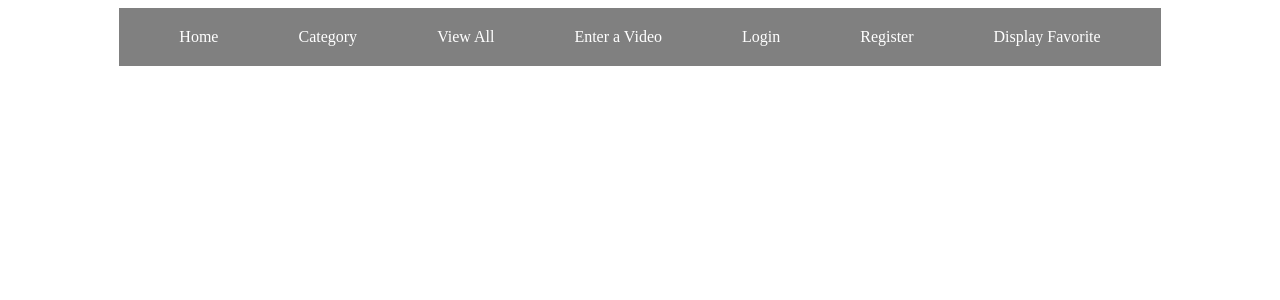
After one commit to BowenChan/CS-174-Website-Project, a PHP site: page /header.php in a window 1280 px wide. The commit adds this page. Shown: the top 300 px of the page. Run offline with PHP 8.4, Linux system fonts and the light colour scheme.

Commit message:
Added header.php

```diff
--- a/displayFav.php
+++ b/displayFav.php
@@ -9,7 +9,7 @@
 <?php
 	session_start();
 	ob_start();
-	include('header.html');
+	include('header.php');
 	require_once("connect.php");
 	include('selectdbfav.php');
 
--- a/enterData.php
+++ b/enterData.php
@@ -6,7 +6,7 @@
 </head>
 
 <body>
-<?php include('header.html');
+<?php include('header.php');
 
 include ("dbconnect.php");
 ?>
--- a/entry.php
+++ b/entry.php
@@ -1,6 +1,6 @@
 
 <?php include("dbconnect.php");
-include('header.html');
+include('header.php');
 //recover the form variable values.
 if(!empty($link) || !empty($title) || !empty($image)){
 $title= mysql_real_escape_string(trim(strip_tags($_POST['title'])),$dbc);
--- /dev/null
+++ b/header.php
@@ -0,0 +1,69 @@
+<!doctype html>
+<html><head>
+<meta charset="utf-8">
+<link rel = "stylesheet" href = "headerstyle.css">
+<title>Untitled Document</title>
+</head>
+
+<body>
+<?php session_start() ?>
+<nav width="100%" height="56" >
+  <ul>
+   	<li><a href = "welcome.php">Home</a></li>
+    <li><a href = "#">Category</a>
+    	<ul>
+               	<li><a href = "video.php?sort=lgnth"> Length </a>
+                	<ul>
+                    	<li><a href = "video.php?sort=lgnth&constr=10"> 0-10 minutes </a></li>
+                        <li><a href = "video.php?sort=lgnth&constr=20"> 10-20 minutes </a></li>
+                        <li><a href = "video.php?sort=lgnth&constr=40"> 20-40 minutes </a></li>
+                        <li><a href = "video.php?sort=lgnth&constr=60"> 40-60 minutes </a></li>
+                        <li><a href = "video.php?sort=lgnth&constr=61"> 1+ hour </a></li>
+                    </ul>
+                </li>
+                <li><a href = "video.php?sort=rsltn"> Highest Resolution </a>
+                	<ul>
+                    	<li><a href = "video.php?sort=rsltn&constr=144"> 144p </a></li>
+                        <li><a href = "video.php?sort=rsltn&constr=240"> 240p </a></li>
+                        <li><a href = "video.php?sort=rsltn&constr=360"> 360p </a></li>
+                        <li><a href = "video.php?sort=rsltn&constr=480"> 480p </a></li>
+                        <li><a href = "video.php?sort=rsltn&constr=720"> 720p </a></li>
+                        <li><a href = "video.php?sort=rsltn&constr=1080"> 1080p </a></li>
+                	</ul>
+                </li>
+                <li><a href = "video.php?sort=lang"> Language </a>
+                	<ul>
+                    	<li><a href = "video.php?sort=lang&constr=eng"> English </a></li>
+                        <li><a href = "video.php?sort=lang&constr=none"> Non-English </a></li>
+                    </ul>
+                </li>
+                <li><a href = "video.php?sort=vwcnt"> View Count </a>
+                	<ul>
+                        <li><a href = "video.php?sort=vwcnt&constr=75"> 50,000-75,000 </a></li>
+                        <li><a href = "video.php?sort=vwcnt&constr=100"> 75,001-100,000 </a></li>
+                        <li><a href = "video.php?sort=vwcnt&constr=125"> 100,001-125,000 </a></li>
+                        <li><a href = "video.php?sort=vwcnt&constr=150"> 125,001 - 150,000 </a></li>
+                        <li><a href = "video.php?sort=vwcnt&constr=151"> 150,000+ </a></li>
+                    </ul>
+                </li>
+                <li><a href = "video.php?sort=vtype"> Video Type </a>
+                	<ul>
+                    	<li><a href = "video.php?sort=vtype&constr=tut"> Tutorial </a></li>
+                        <li><a href = "video.php?sort=vtype&constr=ent"> Entertainment </a></li>
+                        <li><a href = "video.php?sort=vtype&constr=app"> Application </a></li>
+                        <li><a href = "video.php?sort=vtype&constr=wep"> Weapons </a></li>
+                        <li><a href = "video.php?sort=vtype&constr=gro"> Group Demo </a></li>
+                        <li><a href = "video.php?sort=vtype&constr=oth"> Others </a></li>
+                 	</ul>
+               	</li>
+         </ul>
+    </li>
+    <li><a href = "video.php">View All</a></li>
+    <li><a href = "enterData.php">Enter a Video</a></li>
+    <li><a href = "login.php">Login </a></li>
+    <li><a href = "register.php"> Register </a></li>
+    <li><a href = "displayFav.php"> Display Favorite </a></li>
+  </ul>
+</nav>
+</body>
+</html>
--- a/video.php
+++ b/video.php
@@ -7,7 +7,7 @@
 
 <body>
 <?php
-	include('header.html');
+	include('header.php');
 	include('multiple_sort.php');
 	include('display.php');
 	display('selectdb.php');
--- a/welcome.php
+++ b/welcome.php
@@ -7,7 +7,7 @@ session_start();
 <meta charset="UTF-8">
 <title>Welcome</title>
 </head>
-<?php include('header.html');?>
+<?php include('header.php');?>
 <body>
 <?php
 //define('TITLE', 'welcome');
```
Also changed, not shown: login.php (+7 -5 lines).
